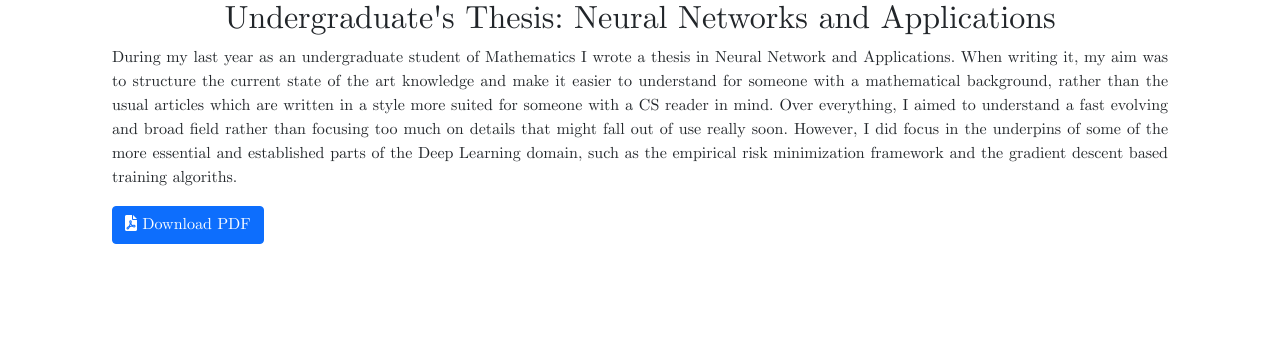
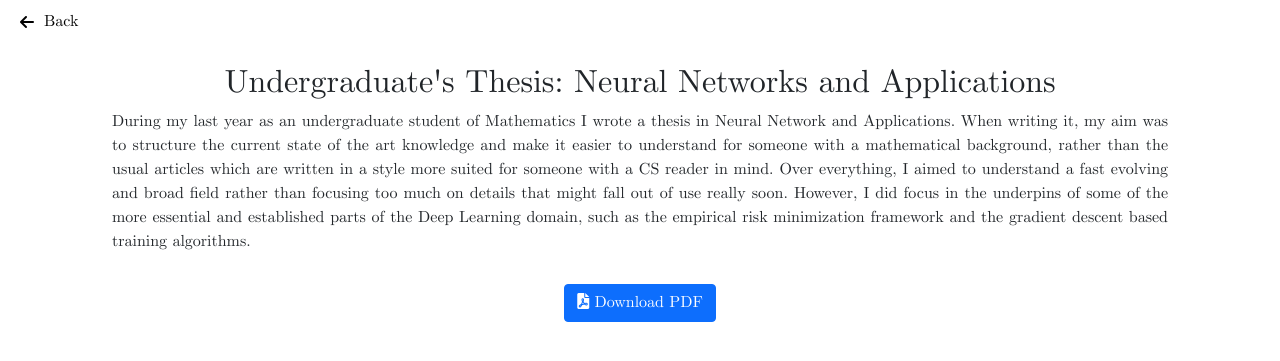
Before and after one commit to RoidaVinci/web, a Jekyll site: the page articles/tfg.html, which Jekyll copies as it is, in a window 1280 px wide. Shown: the top 361 px of the page. Built offline with Jekyll 4.4.1, drawn with Linux system fonts in a browser that asks for light colours; some web fonts are replaced.

Commit message:
Update tfg.html

```diff
--- a/articles/tfg.html
+++ b/articles/tfg.html
@@ -11,21 +11,27 @@
   <link rel="icon" type="image/x-icon" href="../favicon.ico">
   <link rel="shortcut icon" type="image/png" href="../favicon.png">
   <style>
-    body {
-      font-family: "Computer Modern Serif", serif;
-    }
-    main {
-      max-width: 60%;
-      margin: 0 auto;
-      text-align: justify;
+    .download-button-container {
+      text-align: center;
+      margin-top: 30px;
     }
   </style>
 </head>
 <body>
+  <!-- Back Button -->
+  <a href="javascript:history.back()" class="back-button">
+    <i class="fas fa-arrow-left"></i> Back
+  </a>
+
   <main role="main" class="container-sm" style="max-width: 1080px">
     <h1 class="page-title">Undergraduate's Thesis: Neural Networks and Applications</h1>
-    <p>During my last year as an undergraduate student of Mathematics I wrote a thesis in Neural Network and Applications. When writing it, my aim was to structure the current state of the art knowledge and make it easier to understand for someone with a mathematical background, rather than the usual articles which are written in a style more suited for someone with a CS reader in mind. Over everything, I aimed to understand a fast evolving and broad field rather than focusing too much on details that might fall out of use really soon. However, I did focus in the underpins of some of the more essential and established parts of the Deep Learning domain, such as the empirical risk minimization framework and the gradient descent based training algoriths. </p>
-    <a href="../articles/TFG_English.pdf" class="btn btn-primary"><i class="fas fa-file-pdf"></i> Download PDF</a>
+    <p>During my last year as an undergraduate student of Mathematics I wrote a thesis in Neural Network and Applications. When writing it, my aim was to structure the current state of the art knowledge and make it easier to understand for someone with a mathematical background, rather than the usual articles which are written in a style more suited for someone with a CS reader in mind. Over everything, I aimed to understand a fast evolving and broad field rather than focusing too much on details that might fall out of use really soon. However, I did focus in the underpins of some of the more essential and established parts of the Deep Learning domain, such as the empirical risk minimization framework and the gradient descent based training algorithms.</p>
+
+    <div class="download-button-container">
+      <a href="../articles/TFG_English.pdf" class="btn btn-primary">
+        <i class="fas fa-file-pdf"></i> Download PDF
+      </a>
+    </div>
   </main>
 </body>
 </html>
```
